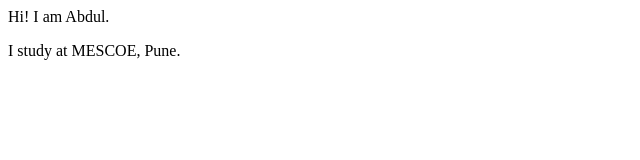
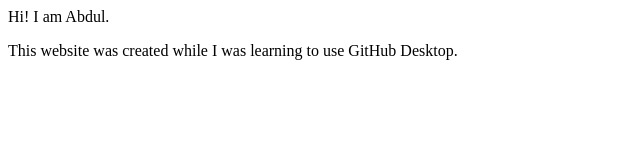
Before and after one commit to aseemcr07/GitHub-Desktop-Testing, a plain HTML site: page index.html in a window 1280 px wide. Shown: the whole page, without its empty margins (0-640 px from the left). Drawn offline with Linux system fonts and the light colour scheme.

Commit message:
refactor: Changed description of website

```diff
--- a/index.html
+++ b/index.html
@@ -8,6 +8,6 @@
 </head>
 <body>
     Hi! I am Abdul.
-    <p>I study at MESCOE, Pune.</p>
+    <p>This website was created while I was learning to use GitHub Desktop.</p>
 </body>
 </html>
```
